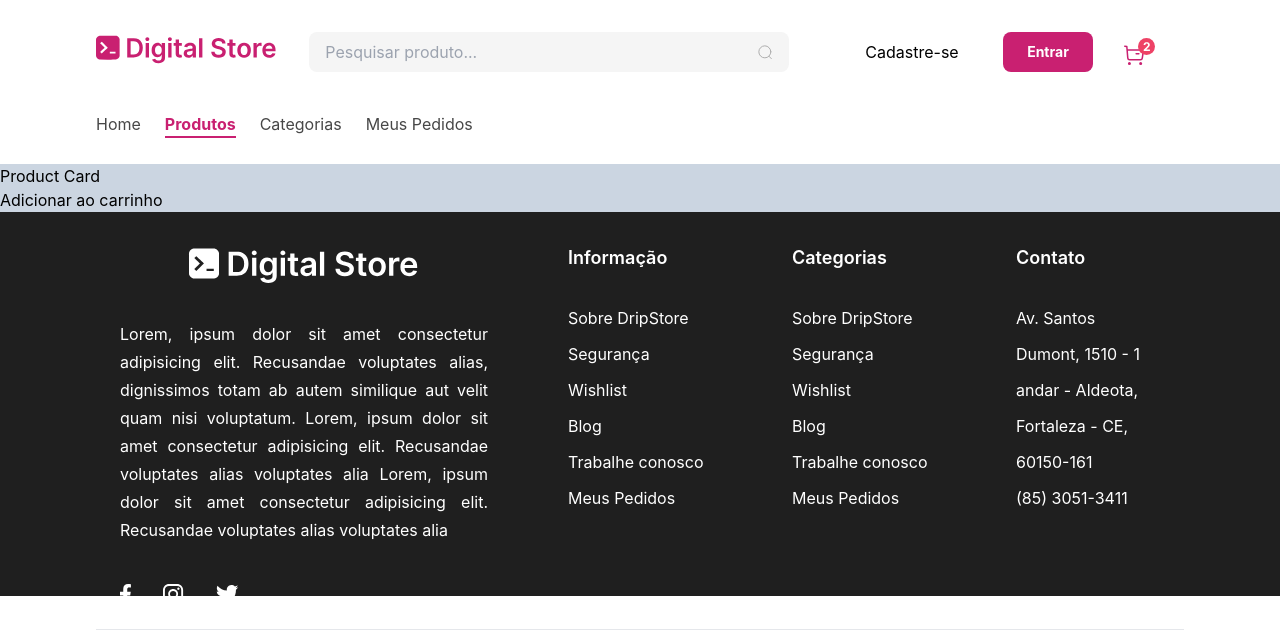
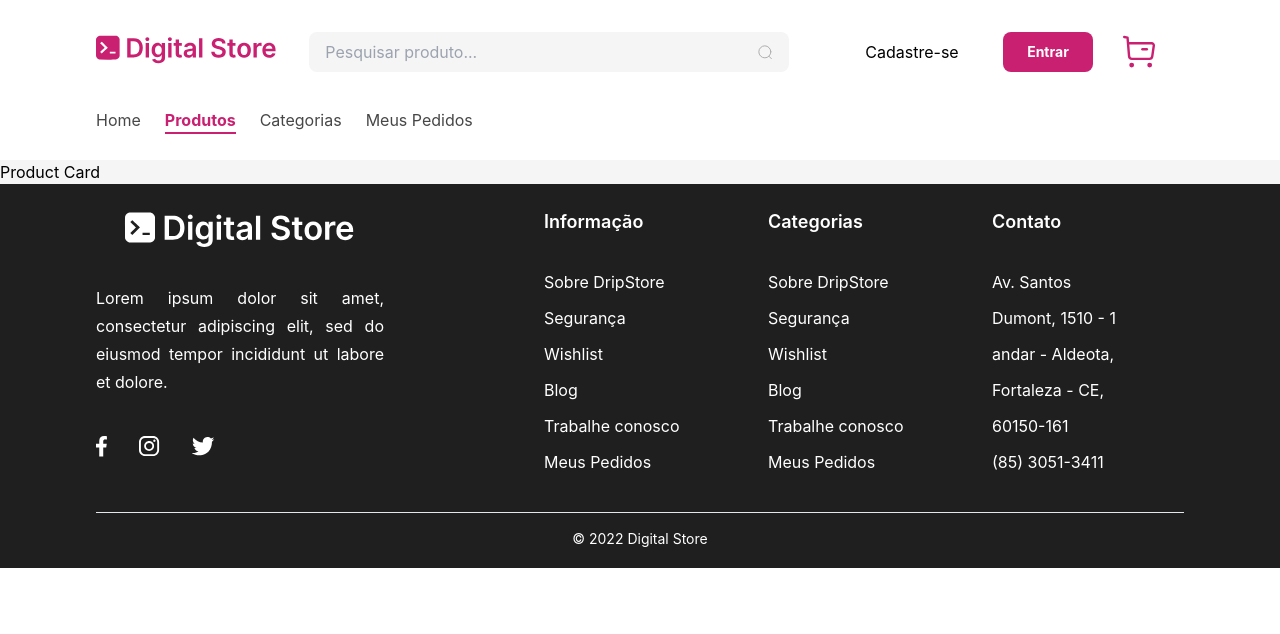
Before and after one commit to AlexsBzrr/drip-stores, a React (Vite) app: page /produtos in a window 1280 px wide. Shown: the top 634 px of the page. Built offline with nearby package versions, Linux system fonts and the light colour scheme.

Commit message:
Add alguns ajustes

```diff
--- a/src/App.tsx
+++ b/src/App.tsx
@@ -8,7 +8,7 @@ function App() {
   return (
     <>
       <section>
-        <main className="w-full h-auto bg-slate-300">
+        <main className="w-full h-auto bg-light-gray-3">
           <BrowserRouter>
             <Header />
             <NavBar />
--- a/src/components/Footer.tsx
+++ b/src/components/Footer.tsx
@@ -5,19 +5,15 @@ import twitter from "../assets/x.svg";
 
 const Footer = () => {
   return (
-    <footer className="w-full h-96 bg-dark-gray pl-24 pr-24 p-2">
+    <footer className="w-full h-96 bg-dark-gray pl-24 pr-24 ">
       <div className="grid grid-cols-10 gap-8">
-        <div className="col-span-4 p-6">
+        <div className="col-span-4  pt-6 w-72">
           <span className="flex justify-center pb-9">
             <img className="w-64 h-10" src={logo} alt="Logo Digital Store" />
           </span>
           <p className="text-white text-base text-justify leading-7">
-            Lorem, ipsum dolor sit amet consectetur adipisicing elit. Recusandae
-            voluptates alias, dignissimos totam ab autem similique aut velit
-            quam nisi voluptatum. Lorem, ipsum dolor sit amet consectetur
-            adipisicing elit. Recusandae voluptates alias voluptates alia Lorem,
-            ipsum dolor sit amet consectetur adipisicing elit. Recusandae
-            voluptates alias voluptates alia
+            Lorem ipsum dolor sit amet, consectetur adipiscing elit, sed do
+            eiusmod tempor incididunt ut labore et dolore.
           </p>
           <span className="flex justify-start gap-x-8 pt-10">
             <img src={facebook} alt="Logo Facebook" />
@@ -25,7 +21,7 @@ const Footer = () => {
             <img src={twitter} alt="LogoTwitter" />
           </span>
         </div>
-        <div className="col-span-2 text-white text-base p-6">
+        <div className="col-span-2 text-white text-base w-36 pt-6">
           <h2 className="text-lg font-semibold pb-7">Informação</h2>
           <ul className="text-white text-base font-normal leading-9">
             <li>Sobre DripStore</li>
@@ -36,7 +32,7 @@ const Footer = () => {
             <li> Meus Pedidos</li>
           </ul>
         </div>
-        <div className="col-span-2 text-white text-base p-6">
+        <div className="col-span-2 text-white text-base w-36 pt-6">
           <h2 className="text-lg font-semibold pb-7">Categorias</h2>
           <ul className="text-white text-base font-normal leading-9">
             <li>Sobre DripStore</li>
@@ -47,7 +43,7 @@ const Footer = () => {
             <li> Meus Pedidos</li>
           </ul>
         </div>
-        <div className="col-span-2 text-white text-base p-6">
+        <div className="col-span-2 text-white text-base w-36 pt-6">
           <h2 className="text-lg font-semibold pb-7">Contato</h2>
           <ul className="text-white text-base font-normal leading-9">
             <li>
@@ -58,7 +54,7 @@ const Footer = () => {
           </ul>
         </div>
       </div>
-      <hr />
+      <hr className="mt-8" />
       <span className="flex justify-center text-white text-sm pt-4">
         © 2022 Digital Store
       </span>
--- a/src/components/Header.tsx
+++ b/src/components/Header.tsx
@@ -1,11 +1,11 @@
 import logo from "../assets/logo.svg";
 import search from "../assets/search.svg";
-import carrinho from "../assets/carrinho.svg";
+import carrinho from "../assets/mini-cart.svg";
 import ButtonPrimary from "./ButtonPrimary";
 
 const Header = () => {
   return (
-    <div className="w-full h-28 bg-white pt-8 ">
+    <div className="w-full h-20 bg-white pt-8 ">
       <div className="grid grid-cols-12 mb-10 ml-24 mr-24">
         <div className="col-span-2">
           <img className="w-64" src={logo} alt="Logo Digital Store" />
@@ -28,7 +28,7 @@ const Header = () => {
         </div>
         <div className="col-span-1 flex items-center justify-center">
           <button>
-            <img src={carrinho} alt="Meu carrinho" />
+            <img className="w-8" src={carrinho} alt="Meu carrinho" />
           </button>
         </div>
       </div>
--- a/src/components/NavBar.tsx
+++ b/src/components/NavBar.tsx
@@ -2,8 +2,8 @@ import { NavLink } from "react-router-dom";
 
 const NavBar = () => {
   return (
-    <nav className="flex w-full justify-start pl-24 pb-7 bg-white">
-      <ul className="flex justify-between gap-x-6">
+    <nav className="flex w-full h-20 justify-start pl-24 bg-white">
+      <ul className="flex justify-between gap-x-6 items-center">
         <li className="text-dark-gray-2 text-base ">
           <NavLink
             to="/"
--- a/src/components/Routes.tsx
+++ b/src/components/Routes.tsx
@@ -12,7 +12,8 @@ function AppRoutes() {
       <Route path="/produtos" element={<ProductCard />} />
       <Route path="/categorias" element={<ProductListing />} />
       <Route path="/meusPedidos" element={<Section />} />
-      <Route path="/produto/:id" element={<ProductDetails />} />
+      <Route path="/produtos/:id" element={<ProductDetails />} />
+      <Route path="*" element={<div>404 - Página não encontrada</div>} />
     </Routes>
   );
 }
--- a/src/pages/ProductCard.tsx
+++ b/src/pages/ProductCard.tsx
@@ -2,7 +2,6 @@ const ProductCard = () => {
   return (
     <div>
       <h1>Product Card</h1>
-      <button className="btn btn-primary">Adicionar ao carrinho</button>
     </div>
   );
 };
```
Also changed, not shown: src/assets/mini-cart.svg (added).
